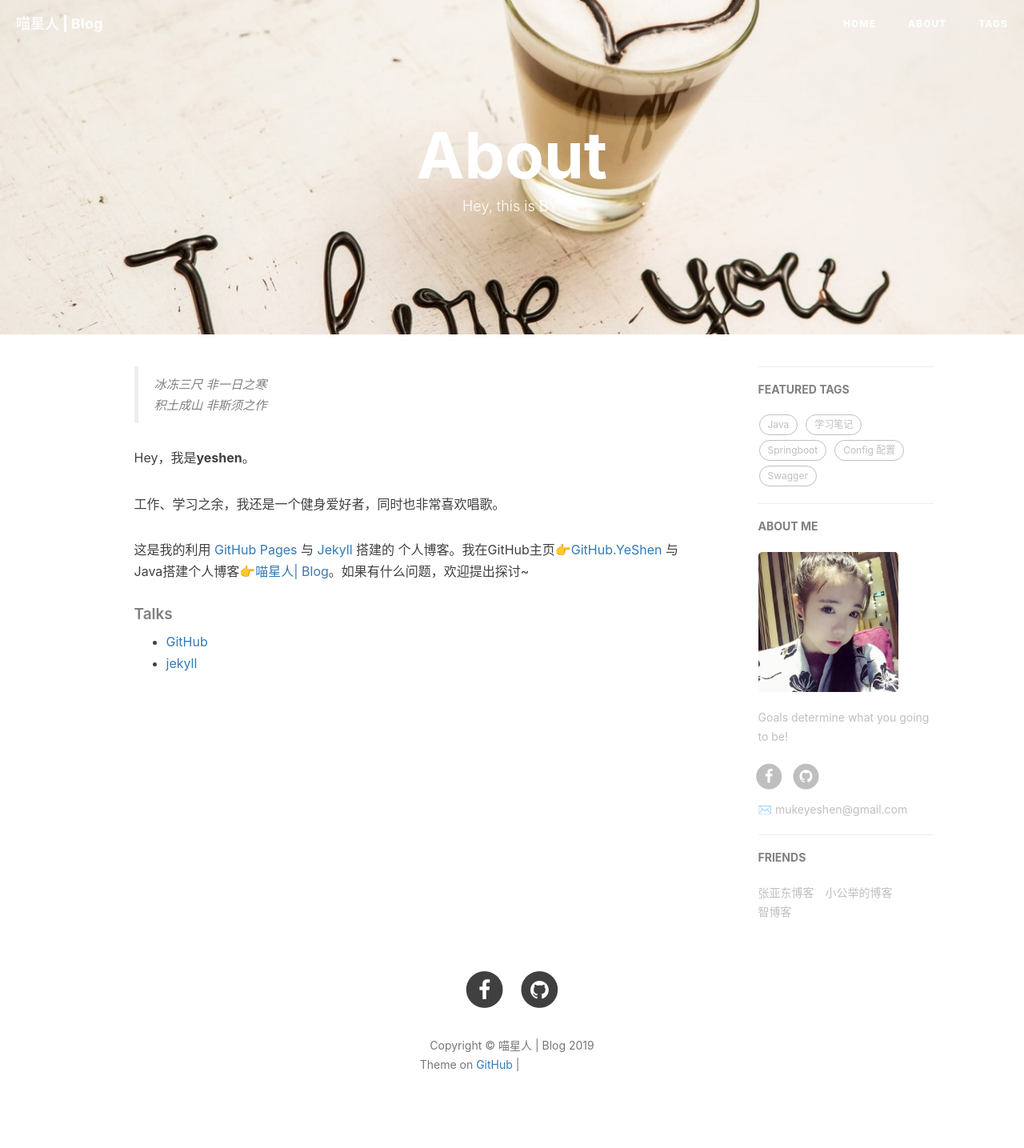
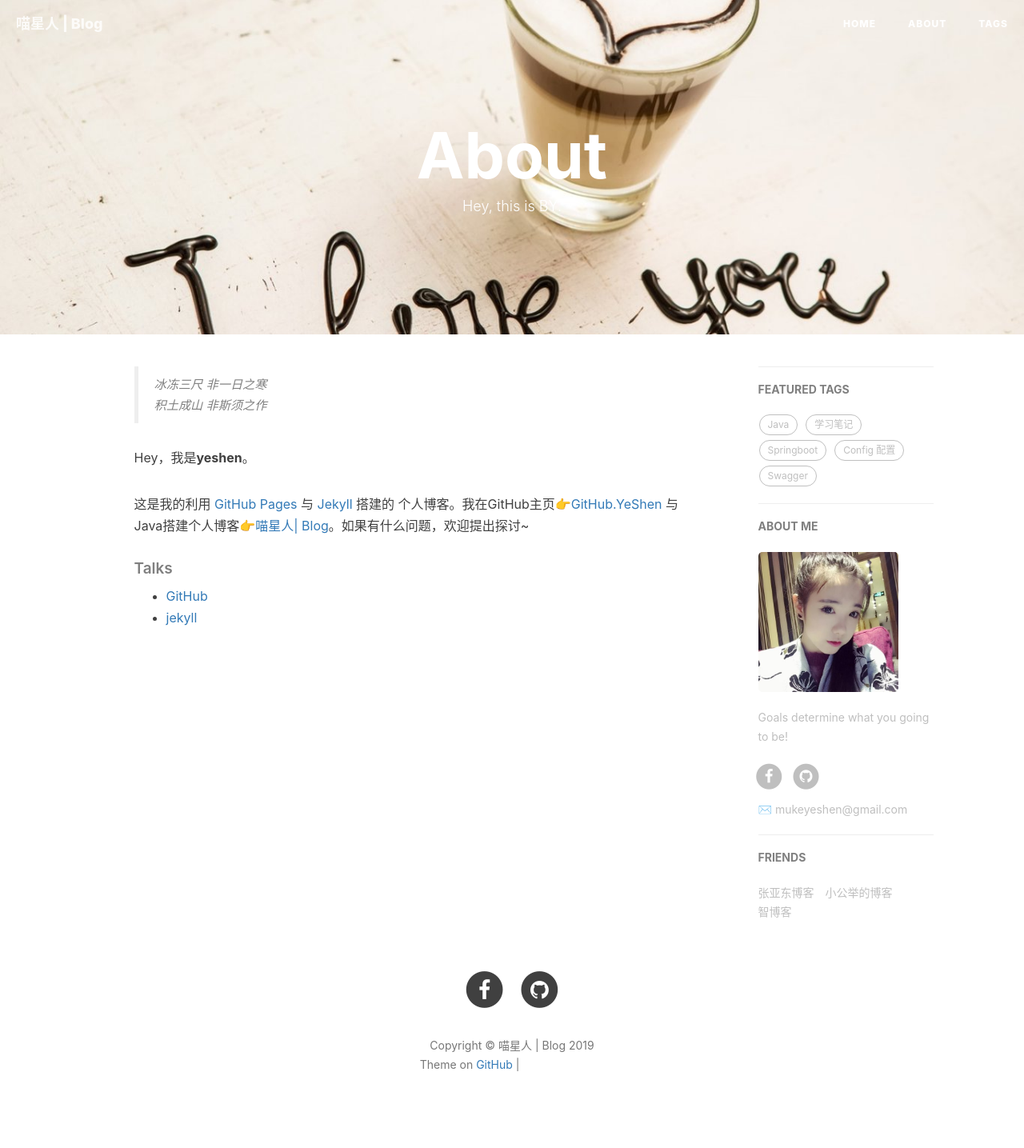
Before and after one commit to jinzhijun/mukeyeshen.github.io, a Jekyll site: the page built from about.html, in a window 1280 px wide. Shown: the whole page at 80% size. Built offline with Jekyll 4.4.1, drawn with Linux system fonts in a browser that asks for light colours; nearby versions of some CDN libraries; comment, search, counter and statistics services are not loaded; grey boxes are pictures that could not be loaded.

Commit message:
Update about.html

```diff
--- a/about.html
+++ b/about.html
@@ -20,7 +20,6 @@ header-img: "img/post-bg-rwd.jpg"
 
     <p>Hey，我是<strong>yeshen</strong>。</p>
 
-    <p>工作、学习之余，我还是一个健身爱好者，同时也非常喜欢唱歌。</p>
 
     <p>这是我的利用 <a href="https://pages.github.com/">GitHub Pages</a> 与 <a href="http://jekyll.com.cn/">Jekyll</a> 搭建的 个人博客。我在GitHub主页<a href="https://github.com/mukeyeshen">👉GitHub.YeShen</a> 与 Java搭建个人博客<a href="http://yeshenweb.gzstrong.cn/">👉喵星人| Blog</a>。如果有什么问题，欢迎提出探讨~</p>
 
```
